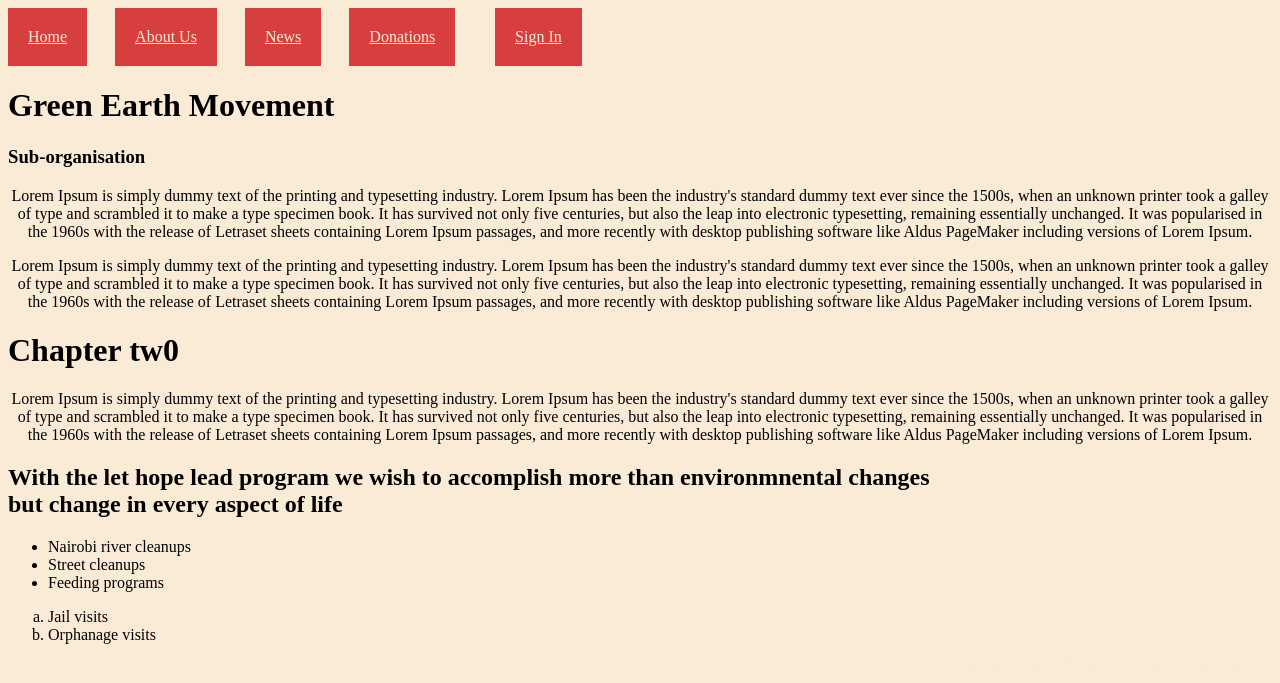
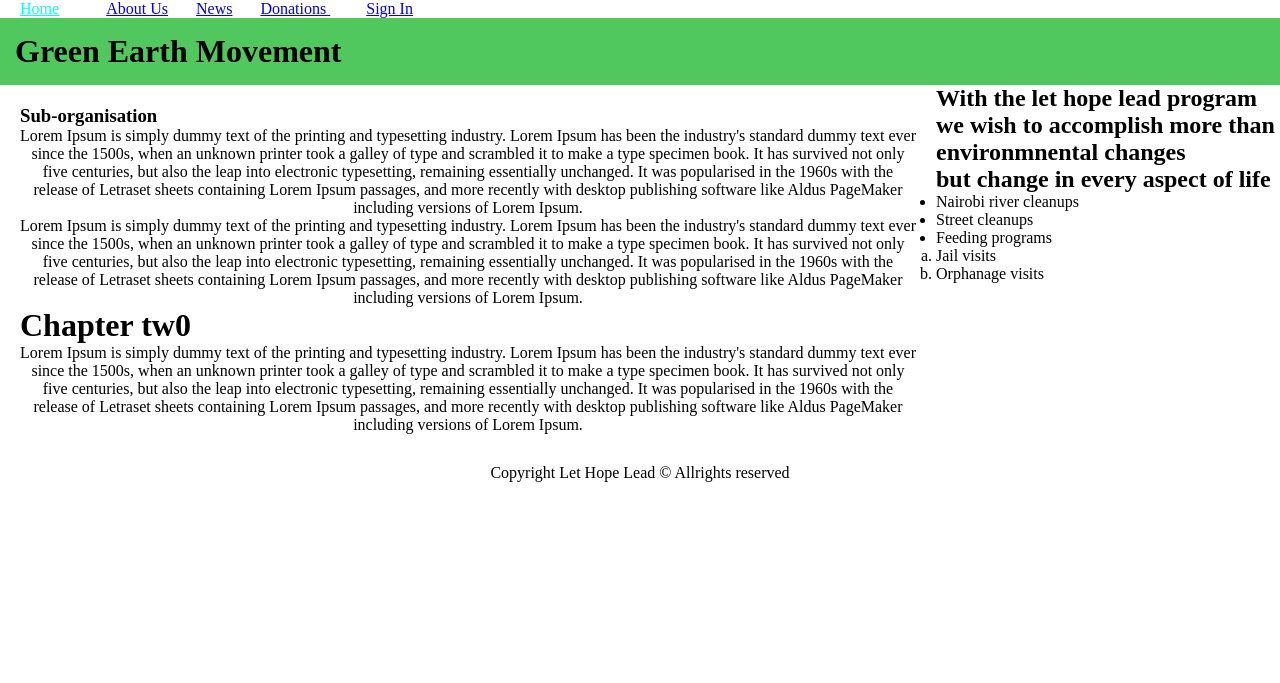
Before and after one commit to waniniRan/project2, a PHP site: page / in a window 1280 px wide. Shown: the top 683 px of the page. Run offline with PHP 8.4, Linux system fonts and the light colour scheme.

Commit message:
add new css lines

```diff
--- a/index.html
+++ b/index.html
@@ -19,7 +19,7 @@
   </div>
 
 
-<div class="container">
+<div class="banner">
   <h1>Green Earth Movement</h1>
 </div>
 
@@ -49,7 +49,7 @@
           <li>Orphanage visits</li>
            </ol>
       </div>
-
+</div>
   <div class="footer">
   Copyright Let Hope Lead &copy; Allrights reserved
   </div>
--- a/style.css
+++ b/style.css
@@ -1,5 +1,31 @@
+*{
+    margin: 0;
+    padding: 0
+}
+.main{
+    width: 100%;
+    background-color: antiquewhite;
+
+}
+.navbar{
+    width: 1200px;
+    height: 75px;
+    margin: auto;
+}
+.Icon{
+    width: 200px;
+    float: left;
+    height: 70px;
+}
+.logo{
+    color: blue;
+}
+
+
+
+
 body{
-    background-color: antiquewhite;
+    background-color:white;
 
 }
 h1{
@@ -9,23 +35,46 @@ p{
     text-align: center;
     color:black;
 }
-a:link,a:visited{
+.toplink a:hover{
     text-align: left;
-    background-color: rgb(215, 62, 62);
-    color: antiquewhite;
+    color:aqua;
     padding: 20px 20px;
     text-align: center;
-    display: inline-block;
+
 
 }
-a:hover,a:active{
+.toplink a:active{
     text-align: left;
-    color: rgb(8, 104, 8);
+    color: rgb(169, 49, 13);
 }
 
+.banner{
+    background-color: rgb(80, 200, 94);
+    padding: 15px;
+    text-align:left;
+
+}
+
+.row:after{
+    content: " ";
+    display:block;
+    clear: both;
+}
+
+.content{
+    float: left;
+    width: 70%;
+    padding: 20px;
+}
+
+.side_bar{
+    float: left;
+    width: 30%;
+    padding: 20px;
+}
 
 .footer{
-    color: antiquewhite;
-    text-align: right;
-
+    background-color: (80,200,94);
+    padding: 10px;
+    text-align:center;
 }
```
Lines whose indentation alone changed are shown as unchanged.
